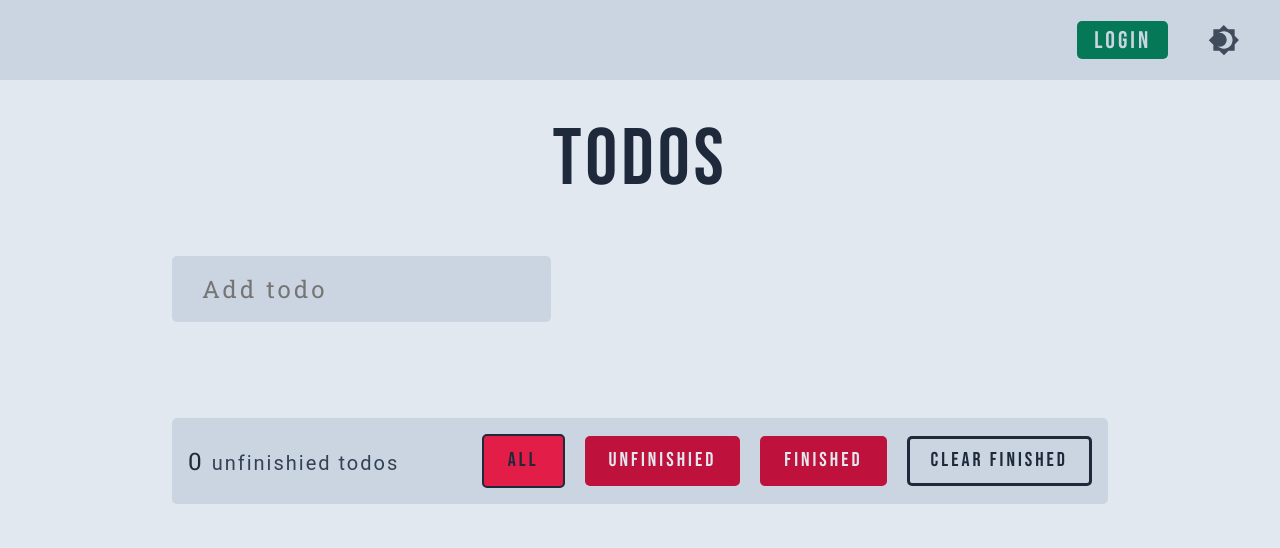
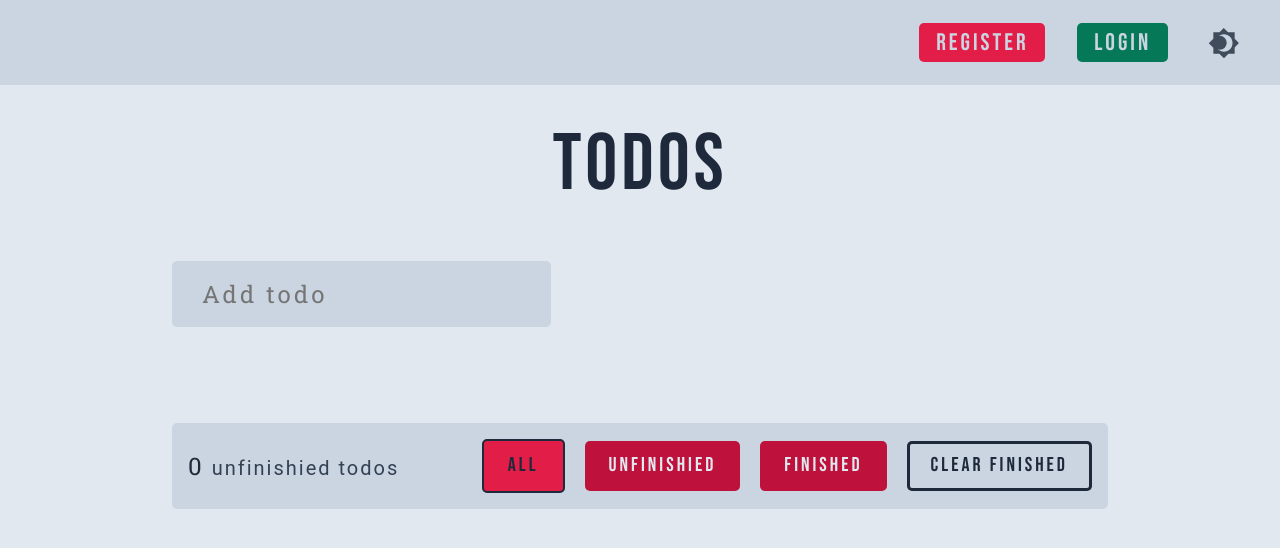
Before and after one commit to fanderssondev/svelte-5-todo, a SvelteKit app: page / in a window 1280 px wide. Shown: the top 548 px of the page. Built offline with nearby package versions, Linux system fonts and the light colour scheme.

Commit message:
Button navigation and minor fixes

```diff
--- a/src/routes/+layout.svelte
+++ b/src/routes/+layout.svelte
@@ -9,9 +9,18 @@
 
 <header>
 	<div>
-		<iconify-icon icon="mdi:checkbox-multiple-marked-circle-outline"></iconify-icon>
+		<form action="/" method="get">
+			<button>
+				<iconify-icon icon="mdi:checkbox-multiple-marked-circle-outline"></iconify-icon>
+			</button>
+		</form>
 		<div class="buttons">
-			<button>Login</button>
+			<form action="/register" method="get">
+				<button class="register">Register</button>
+			</form>
+			<form action="/login" method="get">
+				<button class="login">Login</button>
+			</form>
 			<DarkModeButton />
 		</div>
 	</div>
@@ -52,6 +61,10 @@
 					font-size: 1.5rem;
 					letter-spacing: 3px;
 
+					&.register {
+						background-color: hsl(var(--clr-accent-600));
+					}
+
 					&:hover {
 						cursor: pointer;
 						background-color: hsl(var(--clr-action-500));
```
